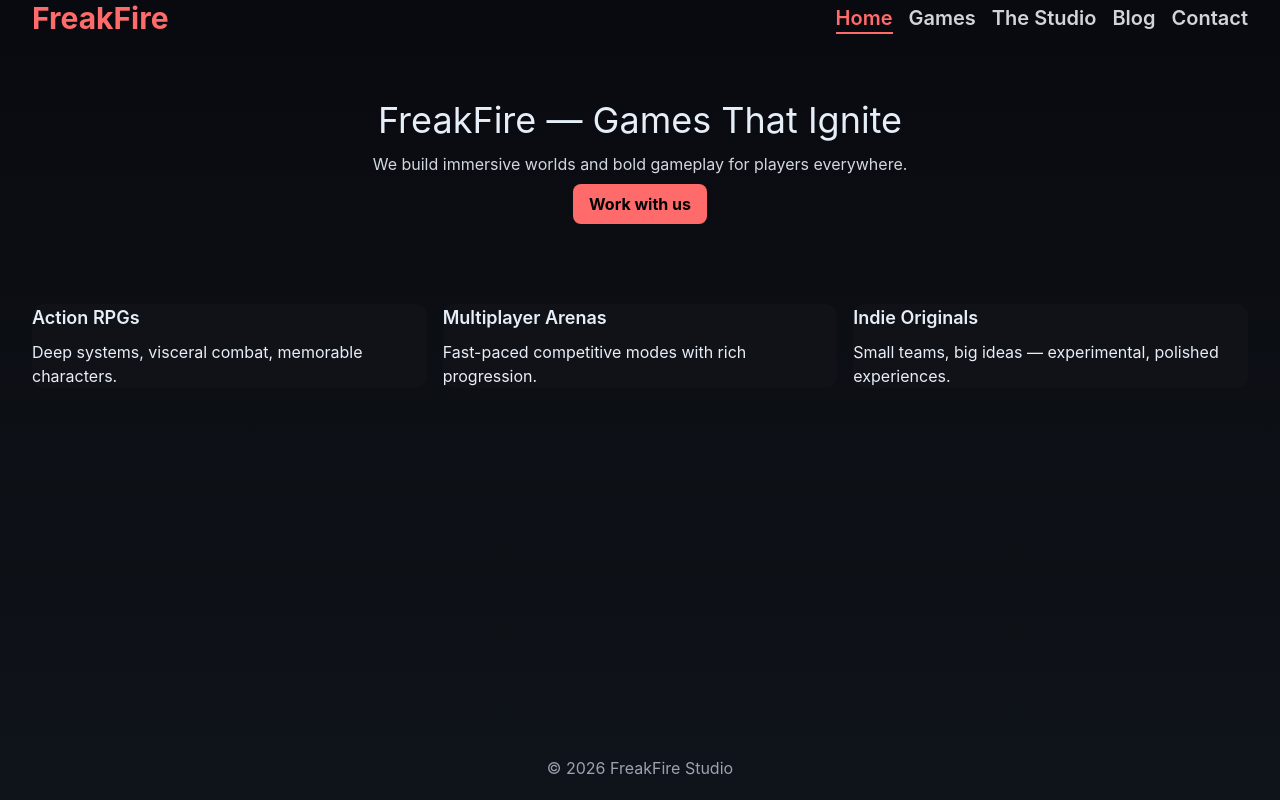
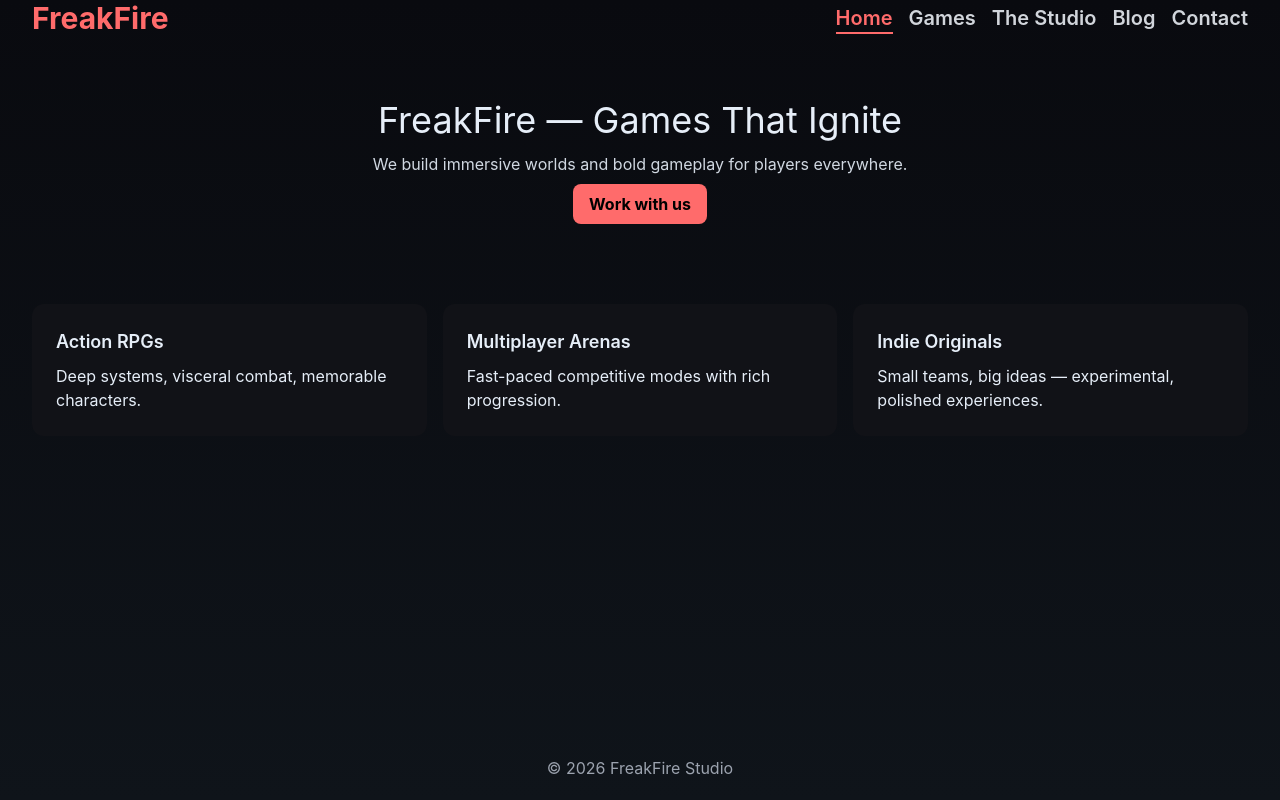
Before and after one commit to superferenabled/freakfire-2026, a React (Vite) app: page / in a window 1280 px wide. Built offline with nearby package versions, Linux system fonts and the light colour scheme.

Commit message:
Remove margin from cards, increase padding from p-4.5 to p-6

```diff
--- a/src/components/ui/Card.jsx
+++ b/src/components/ui/Card.jsx
@@ -2,7 +2,7 @@ import React from "react";
 
 export default function Card({ title, children, className = "" }) {
     return (
-        <article className={`bg-f-card p-4.5 rounded-xl flex-1 ${className}`}>
+        <article className={`bg-f-card p-6 rounded-xl flex-1 ${className}`}>
             {title && <h3 className="text-lg font-semibold mb-2">{title}</h3>}
             <div>{children}</div>
         </article>
```
